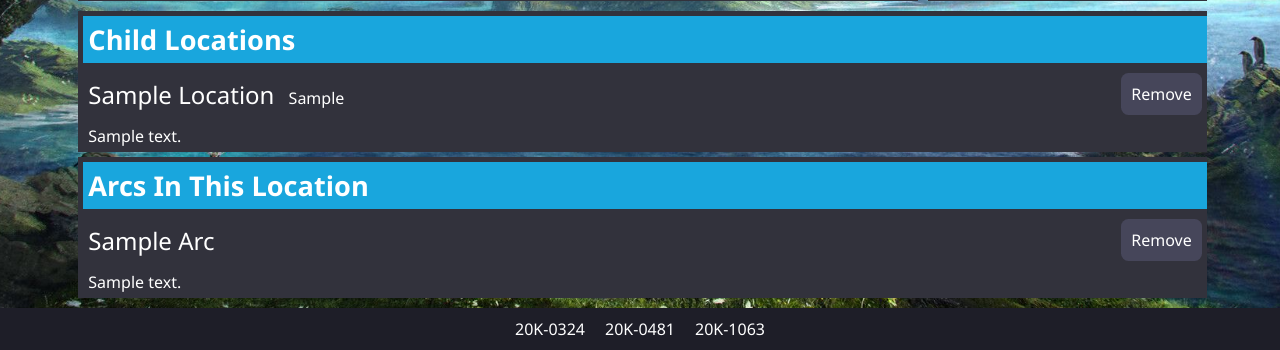
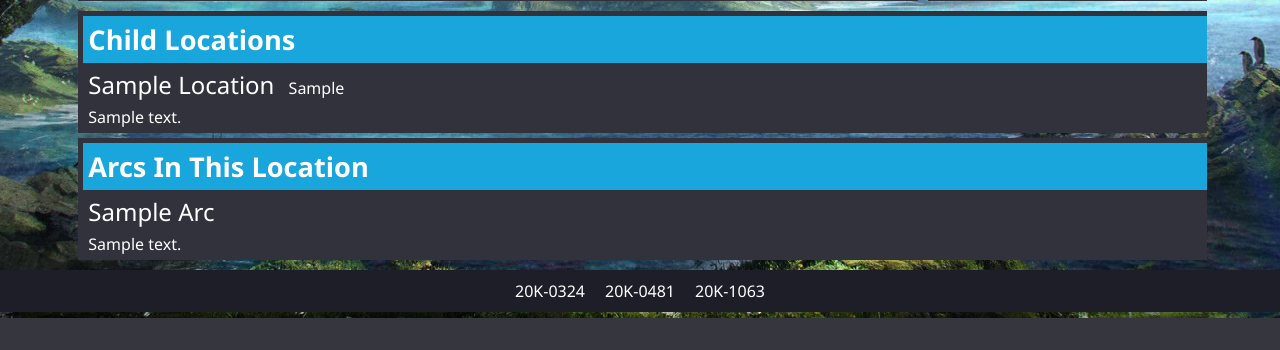
Before and after one commit to rokoyomi/Author-Wiki, a Flask app: page /locations/1 in a window 1280 px wide. Shown: the part 482-832 px from the top of the page. After the commit the page ends 800 px from the top, so only its background shows below. Run offline with Flask 2, Linux system fonts and the light colour scheme; the visitor is signed in with stand-in values (Sample User, id 1); tables that the repository leaves empty or names only in its code hold one stand-in row (values such as "Sample post"); parts of the project's set-up code (start-up, migrations or seed data) failed here and were passed over; some libraries are stand-ins or nearby versions.

Commit message:
unnecessary buttone removed

```diff
--- a/templates/elements/location.jinja
+++ b/templates/elements/location.jinja
@@ -3,28 +3,21 @@
 {% block content %}
     <div class="content-area">
         <h1 class="heading">Child Locations</h1>
+        <div>
         {% for location in locations %}
-            <div class="flex-area flex-align-center flex-justify-sp-bw">
-                <div>
-                    <a href="{{ url_for('location', id=location['id']) }}" class="heading-2">{{ location['name'] }}</a>
-                    <span class="text">{{ location['category'] }}</span>
-                </div>
-                <a href="" class="item">Remove</a>
-            </div>
+            <a href="{{ url_for('location', id=location['id']) }}" class="heading-2">{{ location['name'] }}</a>
+            <span class="text">{{ location['category'] }}</span>
             <p class="text">{{ location['description'] }}</p>
         {% endfor %}
+        </div>
     </div>
     <div class="content-area">
         <h1 class="heading">Arcs in this Location</h1>
+        <div>
         {% for arc in arcs %}
-            <div class="flex-area flex-align-center flex-justify-sp-bw">
-                <div>
-                    <a href="{{ url_for('arc', story_id=arc['story_id'], id=arc['id']) }}" class="heading-2">{{ arc['name'] }}</a>
-                    <span class="text">{{ arc['category'] }}</span>
-                </div>
-                <a href="" class="item">Remove</a>
-            </div>
+            <a href="{{ url_for('arc', story_id=arc['story_id'], id=arc['id']) }}" class="heading-2">{{ arc['name'] }}</a>
             <p class="text">{{ arc['description'] }}</p>
         {% endfor %}
+        </div>
     </div>
 {% endblock content %}
```
Also changed, not shown: templates/elements/item.jinja (+6 -12 lines), templates/elements/race.jinja (+6 -12 lines), templates/elements/story.jinja (+5 -13 lines).
